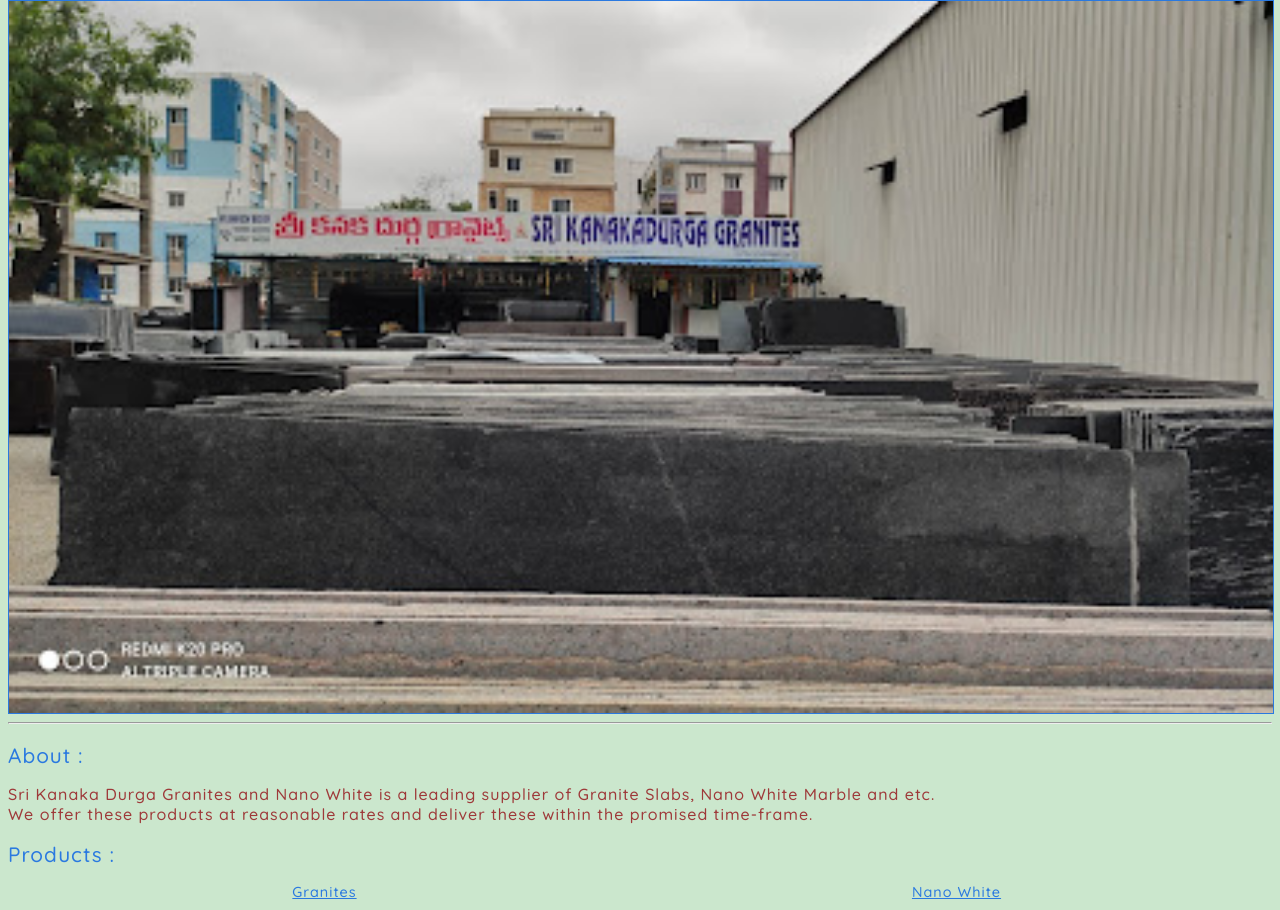
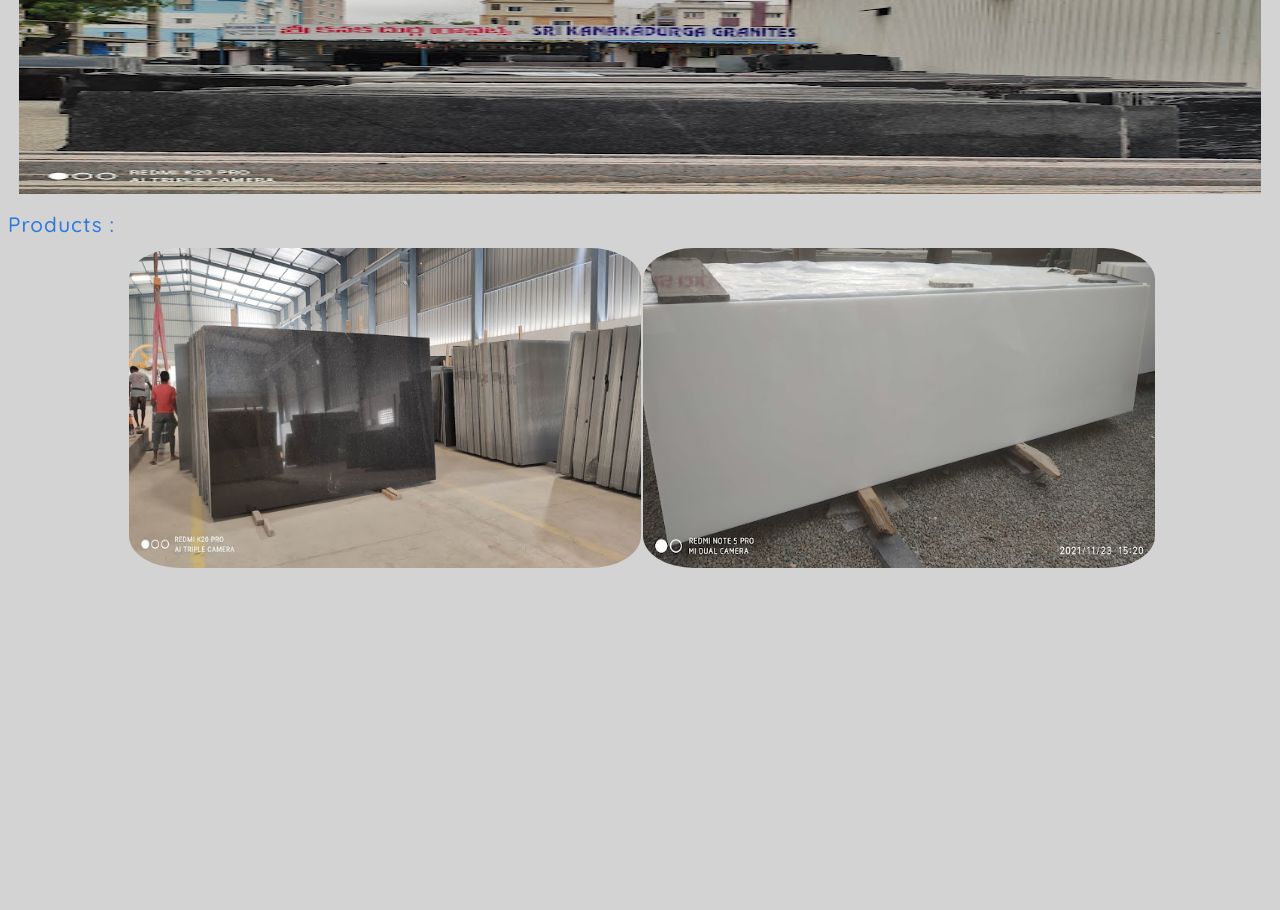
Before and after one commit to munindra289/SKG, a plain HTML site: page index.html in a window 1280 px wide. Shown: the part 92-1002 px from the top of the page. Drawn offline with Linux system fonts and the light colour scheme.

Commit message:
adding logo and scroll comtainer

```diff
--- a/index.html
+++ b/index.html
@@ -1,5 +1,6 @@
 <!DOCTYPE html>
 <html lang="en">
+
 <head>
     <meta charset="UTF-8">
     <title>SriKanakaDurgaGranitesAndNanoWhite</title>
@@ -8,14 +9,19 @@
     <link rel="preconnect" href="https://fonts.gstatic.com" crossorigin>
     <link href="https://fonts.googleapis.com/css2?family=Quicksand:wght@500&display=swap" rel="stylesheet">
 </head>
+
 <body>
-    <h1 class="heading"  draggable="true" >Sri Kanaka Durga <br />Granites and Nano White</h1>
-    <a href="./index.html" alt="shop photo, click for the home page">
-    <img id="coverphoto" src="./assests/cover.jpg" alt="Sri Kanaka Durga Granites and Nano White" width="300" height="auto">
+    <header class="logo">
+        <a href="./index.html" alt="logo, click for the home page">
+            <img src="./assests/logo.jpg" alt="Sri Kanaka Durga Granites and Nano White">
         </a>
-    <hr />
+    </header>
+    <div class="scroll-container">
+        <img id="coverphoto" src="./assests/cover.jpg" alt="Sri Kanaka Durga Granites and Nano White" width="300"
+            height="auto">
+    </div>
 
-    <div  draggable="true">
+    <!--<div draggable="true">
         <h2>About :</h2>
         <p>
             Sri Kanaka Durga Granites and Nano White is a leading
@@ -23,31 +29,27 @@
             We offer these products at reasonable rates
             and deliver these within the promised time-frame.
         </p>
-    </div>
+    </div>-->
 
-    <div  draggable="true">
+    <div class="products">
         <h2>Products :</h2>
         <table>
-        <tr>
-            <th>
-                <a class="sideheading" href="./granites.html">Granites</a>
-            </th>
-            <th>
-                <a class="sideheading" href="./Nanowhite.html">Nano White</a>
-            </th>
-        </tr>
+            <tbody>
                 <tr>
                     <td>
-                <a href="./granites.html"><img class="scover" src="./assests/granites.jpeg" width="100px" alt="granites image" /></a>
+                        <a href="./granites.html"><img class="scover" src="./assests/granites.jpeg" width="100px"
+                                alt="granites image" /></a>
                     </td>
                     <td>
-                <a href="./Nanowhite.html"><img class="scover" src="./assests/nano.jpg" width="100px" alt="nanowhite image" /></a>
+                        <a href="./Nanowhite.html"><img class="scover" src="./assests/nano.jpg" width="100px"
+                                alt="nanowhite image" /></a>
                     </td>
                 </tr>
+            </tbody>
         </table>
     </div>
 
-    <div>
+    <!--<div>
         <h2>Address :</h2>
         <p>
             Gate No. 1, Metro pillar No. 615, Miyapur Rd,<br />
@@ -60,9 +62,10 @@
         <h2>Contact Us : </h2>
 
         <a class=contact href="tel:+919494764896">Phone</a> <br />
-            <a class=contact href="https://www.google.co.in/maps/place/Sri+Kanaka+Durga+Granite+%26+Nano+White/@17.4966207,78.3700517,17z/data=!4m6!3m5!1s0x3bcb93bc46f28d3f:0xecc1fed975d3197a!8m2!3d17.4960357!4d78.3696038!16s%2Fg%2F11pgsz46hq?entry=ttu">Location</a><br />
+        <a class=contact
+            href="https://www.google.co.in/maps/place/Sri+Kanaka+Durga+Granite+%26+Nano+White/@17.4966207,78.3700517,17z/data=!4m6!3m5!1s0x3bcb93bc46f28d3f:0xecc1fed975d3197a!8m2!3d17.4960357!4d78.3696038!16s%2Fg%2F11pgsz46hq?entry=ttu">Location</a><br />
         <a class=contact href="">srikanakadurgagranitez@gmail.com</a><br />
-    </div>
-    <hr />
+    </div>-->
 </body>
+
 </html>
--- a/makeup.css
+++ b/makeup.css
@@ -1,4 +1,4 @@
-.heading{
+/*.heading{
     font-size: 1.5rem;
     font-weight: 550;
     text-align: center;
@@ -6,9 +6,9 @@
     text-transform: uppercase;
     letter-spacing: 1px;
     font-family: 'Quicksand', sans-serif;
-}
+}*/
 
-h2{
+h2 {
     font-size: 1.3rem;
     font-weight: 550;
     text-align: left;
@@ -16,6 +16,10 @@ h2{
     letter-spacing: 1px;
     margin-bottom: 1.3rex;
     font-family: 'Quicksand', sans-serif;
+}
+
+.logo {
+    padding-bottom: 20px;
 }
 
 p {
@@ -27,7 +31,7 @@ p {
     font-family: 'Quicksand', sans-serif;
 }
 
-.sideheading{
+.sideheading {
     font-size: .9rem;
     font-weight: 550;
     text-align: center;
@@ -36,7 +40,7 @@ p {
     font-family: 'Quicksand', sans-serif;
 }
 
-.contact{
+.contact {
     font-size: 0.8rem;
     font-weight: 450;
     text-align: left;
@@ -45,31 +49,28 @@ p {
     letter-spacing: 1px;
     font-family: 'Quicksand', sans-serif;
 }
-#coverphoto{
-    width: 100%;
-    height: 100%;
+
+#coverphoto {
+    width: 97vw;
+    height: 30vh;
     margin: auto;
     display: block;
-    border:1px solid #2a79e0;
 }
-.scover{
-    width: 75%;
-    height: 75%;
-    border:1px solid #2a79e0;
-    border-radius: 40%;
+
+.scover {
+    width: 40vw;
+    height: 40vh;
+    border-radius: 10%;
 }
-td,th{
-    padding: 5px;
-    text-align: center;
-    font-family: 'Quicksand', sans-serif;
-}
-table{
-    width: 100%;
-    height: 100%;
+
+table {
+    width: 80vw;
+    height: 80vh;
     margin: auto;
     display: block;
     border-collapse: collapse;
- }
- *{
-    background-color: #cbe7cd;
- }
+}
+
+* {
+    background-color: lightgrey;
+}
```
Lines whose indentation alone changed are shown as unchanged.
